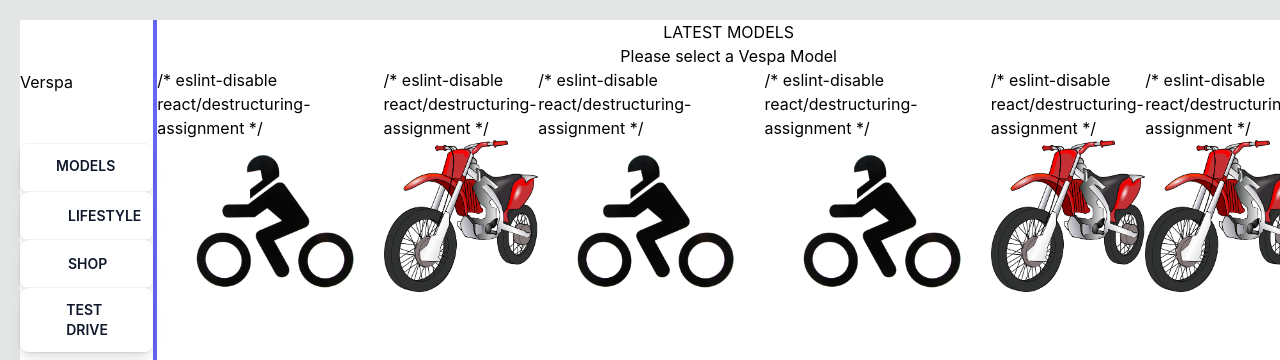
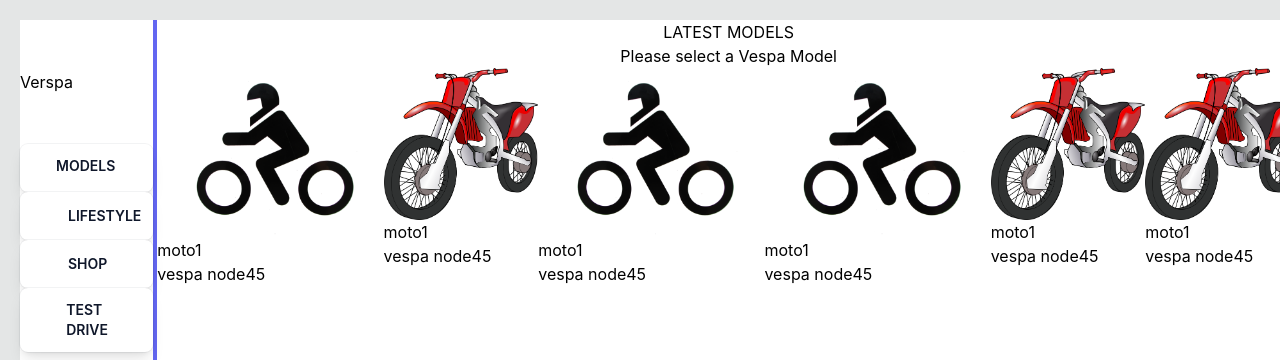
Before and after one commit to ReAliens/speedy-FE, a React (Create React App) app: page / in a window 1280 px wide. Shown: the top 360 px of the page. Built offline with nearby package versions, Linux system fonts and the light colour scheme.

Commit message:
solve linter errors

```diff
--- a/src/components/Cards.js
+++ b/src/components/Cards.js
@@ -1,12 +1,12 @@
 import React from 'react';
 
 export default function Cards(prop) {
+  const { image, title, description } = prop;
   return (
     <div>
-      /* eslint-disable react/destructuring-assignment */
-      <img src={prop.image} alt="moto" />
-      <h3>{prop.title}</h3>
-      <p>{prop.description}</p>
+      <img src={image} alt="moto" />
+      <h3>{ title }</h3>
+      <p>{ description }</p>
     </div>
   );
 }
--- a/src/components/Mainpage.js
+++ b/src/components/Mainpage.js
@@ -8,7 +8,8 @@
     <Cards
       key={prop.id}
       image={prop.image}
-
+      title={prop.title}
+      description={prop.description}
     />
   ));
 
```
